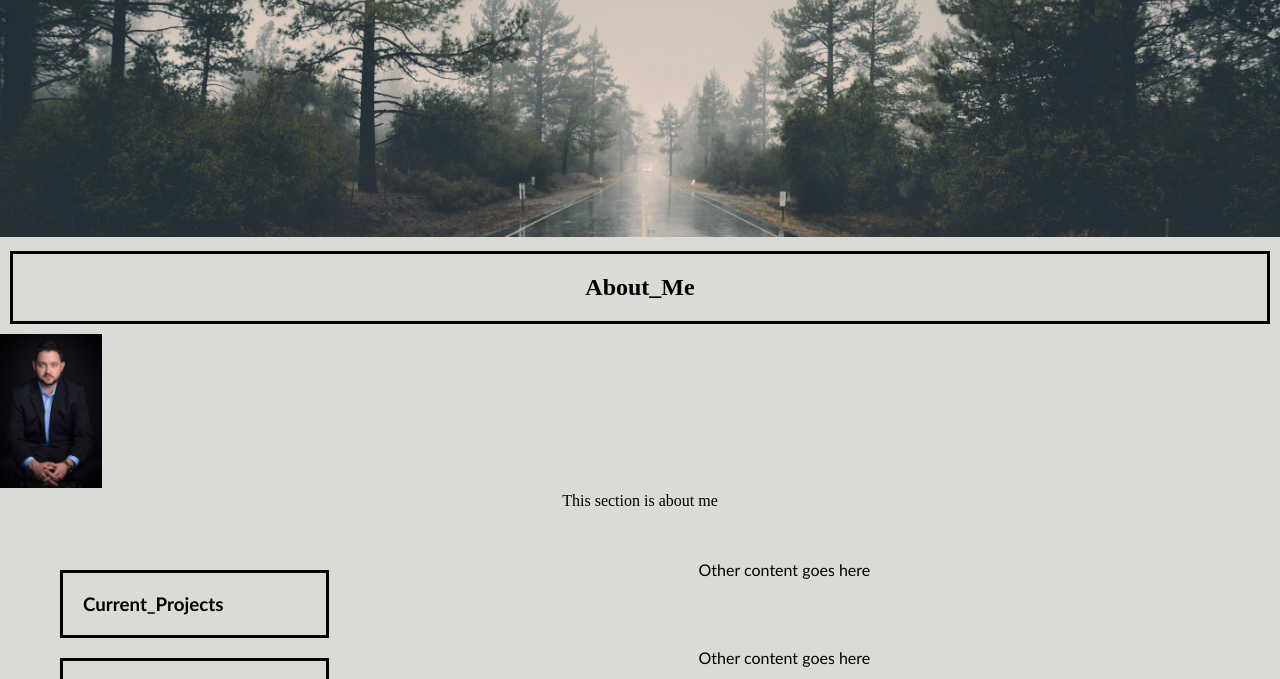
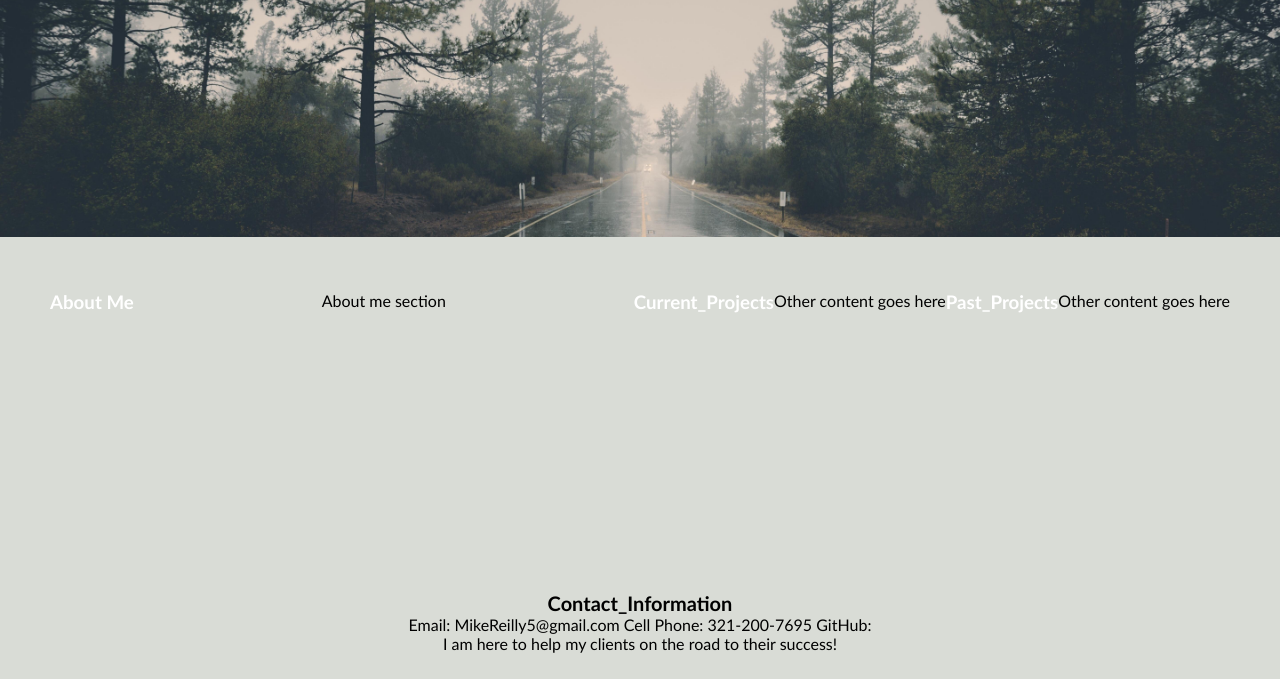
Before and after one commit to MikeRei89/MikeReillysPortfolio, a plain HTML site: page index.html in a window 1280 px wide. Shown: the part 121-800 px from the top of the page. Drawn offline with Linux system fonts and the light colour scheme; a web font is replaced by a local one.

Commit message:
took out headshot image and broke down code to restart

```diff
--- a/assests/css/style.css
+++ b/assests/css/style.css
@@ -8,7 +8,7 @@ body {
     background-color: #d9dcd6;
 }
 
-.header {
+header {
     padding: 20px;
     font-family: 'Trebuchet MS', 'Lucida Sans Unicode', 'Lucida Grande', 'Lucida Sans', Arial, sans-serif;
     background-color: #3d46c0;
@@ -58,7 +58,7 @@ img {
     object-fit: contain;
 }
 
-.center-aligned-title {
+/* {
     flex: 1;
     text-align: center;
     float: center;
@@ -66,22 +66,7 @@ img {
     padding: 20px;
     border: 3px solid black;
     color: #000000;
-}
-
-summary img {
-    width: 8%;
-    height: 8%;
-    object-position: center;
-    object-fit: scale-down;
-    flex: center;
-}
-
-summary p {
-    text-align: center;
-    flex: 1;
-    font-size: 16px;
-    color: #000000;
-}
+} */
 
 main {
     margin-bottom: 20px;
--- a/index.html
+++ b/index.html
@@ -5,14 +5,9 @@
     <meta name="viewport" content="width=device-width, initial-scale=1.0">
     <link rel="stylesheet" href="./assests/css/style.css">
     <title>Mike Reillys Portfolio</title>
-    <style>
-        .title{
-            text-align: left;
-        }
-    </style>
 </head>
 <body>
-    <header class="header">
+    <header>
         <link href="https://fonts.googleapis.com/css2?family=Fasthand&display=swap" rel="stylesheet">
         <h1>Mike Reillys Portfolio</h1>
         <nav>
@@ -32,26 +27,21 @@
                 </li>
             </ul>
         </nav>
-    </header class="header">
+    </header>
 </body>
 <img src="assests/images/mistyroad.jpg" alt="">
-<section>
-    <summary>
-        <h2 class="center-aligned-title">About_Me</h2>
-        <img src="assests/images/Headshot Mike.JPG">
-        <p>
-            This section is about me
-        </p>
-    </summary>
-</section>
 <main>
     <article class="content-container">
-        <h3 class="left-aligned-title">Current_Projects</h3>
+        <h3>About Me</h3>
+        <p>About me section
+        </p>
+    <article class="content-container">
+        <h3>Current_Projects</h3>
         <p>Other content goes here
         </p>
     </article>
     <article class="content-container">
-        <h3 class="left-aligned-title">Past_Projects</h3>
+        <h3>Past_Projects</h3>
         <p>Other content goes here
         </p>
     </article>
@@ -59,9 +49,11 @@
 <footer>
     <h2>Contact_Information</h2>
     <p>
-        Email: MikeReilly5@gmail.com / Cell Phone: 321-200-7695
+        Email: MikeReilly5@gmail.com
+        Cell Phone: 321-200-7695
+        GitHub:
     </p>
-    <p>The Road To Your Success!
+    <p>I am here to help my clients on the road to their success!
     </p>
 </footer>
 </body>
```
